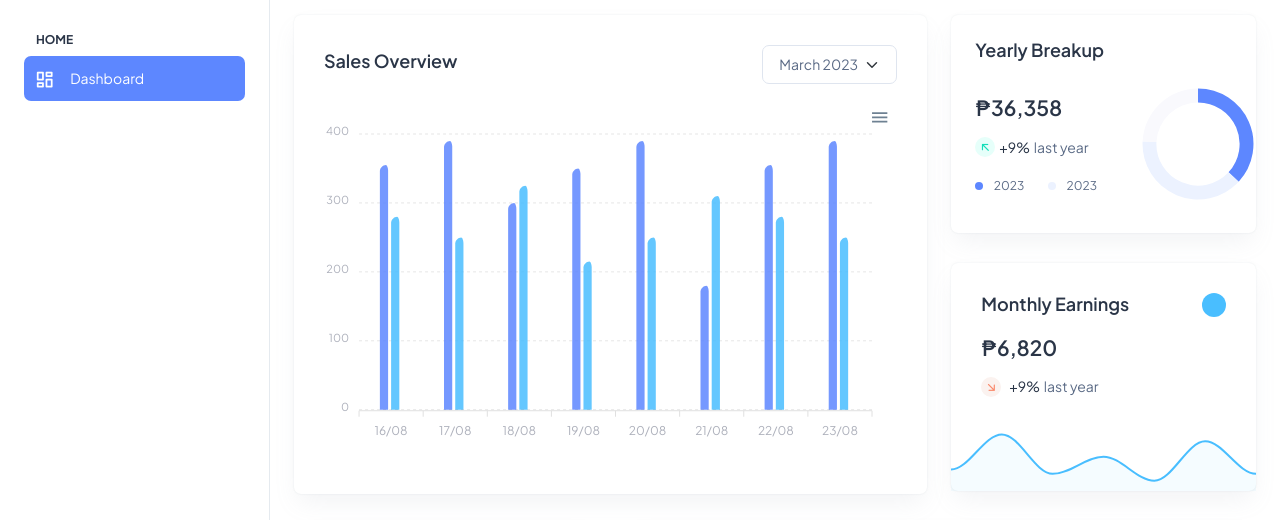
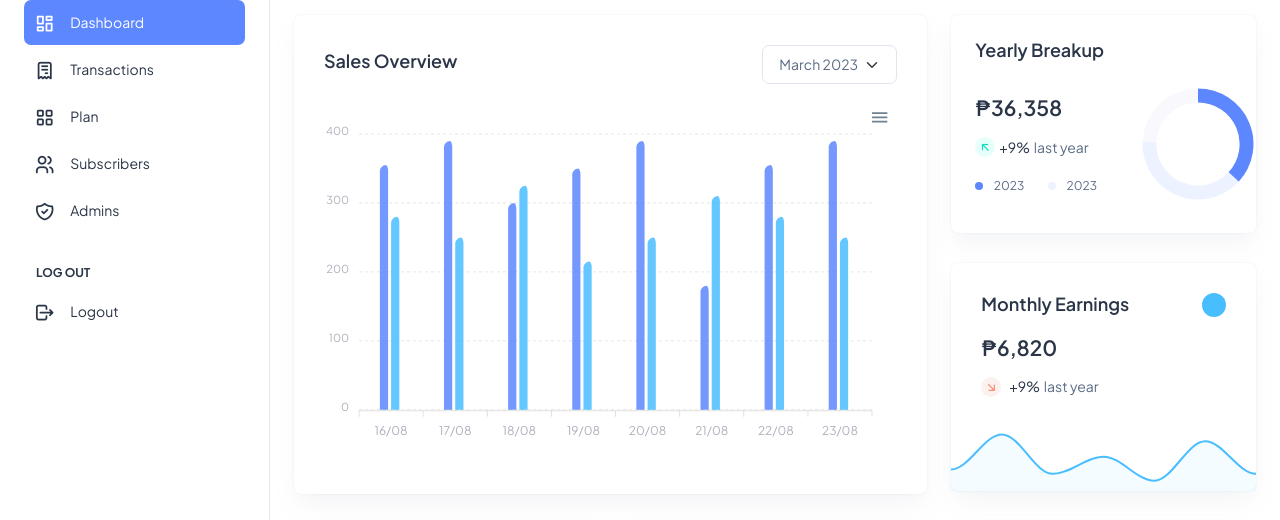
Before and after one commit to ArcDatario/angeleyes, a PHP site: page /admin/dashboard in a window 1280 px wide. Shown: the part 70-590 px from the top of the page. Run offline with PHP 8.4, Linux system fonts and the light colour scheme; some libraries are stand-ins or nearby versions.

Commit message:
just revise the nav bar

```diff
--- a/admin/dashboard.php
+++ b/admin/dashboard.php
@@ -99,118 +99,10 @@
             <i class="ti ti-x fs-8"></i>
           </div>
         </div>
+
         <!-- Sidebar navigation-->
-        <nav class="sidebar-nav scroll-sidebar" data-simplebar="">
-          <ul id="sidebarnav">
-            <li class="nav-small-cap">
-              <i class="ti ti-dots nav-small-cap-icon fs-4"></i>
-              <span class="hide-menu">Home</span>
-            </li>
-            <li class="sidebar-item">
-              <a class="sidebar-link" href="./dashboard" aria-expanded="false">
-                <span>
-                  <i class="ti ti-layout-dashboard"></i>
-                </span>
-                <span class="hide-menu">Dashboard</span>
-              </a>
-            </li>
-            <!-- <li class="nav-small-cap">
-              <i class="ti ti-dots nav-small-cap-icon fs-4"></i>
-              <span class="hide-menu">UI COMPONENTS</span>
-            </li>
-            <li class="sidebar-item">
-              <a class="sidebar-link" href="./ui-buttons.php" aria-expanded="false">
-                <span>
-                  <i class="ti ti-article"></i>
-                </span>
-                <span class="hide-menu">Buttons</span>
-              </a>
-            </li>
-            <li class="sidebar-item">
-              <a class="sidebar-link" href="./ui-alerts.php" aria-expanded="false">
-                <span>
-                  <i class="ti ti-alert-circle"></i>
-                </span>
-                <span class="hide-menu">Alerts</span>
-              </a>
-            </li> -->
-            <!-- <li class="sidebar-item">
-              <a class="sidebar-link" href="./ui-card.php" aria-expanded="false">
-                <span>
-                  <i class="ti ti-cards"></i>
-                </span>
-                <span class="hide-menu">Card</span>
-              </a>
-            </li>
-            <li class="sidebar-item">
-              <a class="sidebar-link" href="./ui-forms.php" aria-expanded="false">
-                <span>
-                  <i class="ti ti-file-description"></i>
-                </span>
-                <span class="hide-menu">Forms</span>
-              </a>
-            </li>
-            <li class="sidebar-item">
-              <a class="sidebar-link" href="./ui-typography.php" aria-expanded="false">
-                <span>
-                  <i class="ti ti-typography"></i>
-                </span>
-                <span class="hide-menu">Typography</span>
-              </a>
-            </li> -->
-            <!-- <li class="nav-small-cap">
-              <i class="ti ti-dots nav-small-cap-icon fs-4"></i>
-              <span class="hide-menu">AUTH</span>
-            </li>
-            <li class="sidebar-item">
-              <a class="sidebar-link" href="./authentication-login.php" aria-expanded="false">
-                <span>
-                  <i class="ti ti-login"></i>
-                </span>
-                <span class="hide-menu">Login</span>
-              </a>
-            </li>
-            <li class="sidebar-item">
-              <a class="sidebar-link" href="./authentication-register.php" aria-expanded="false">
-                <span>
-                  <i class="ti ti-user-plus"></i>
-                </span>
-                <span class="hide-menu">Register</span>
-              </a>
-            </li> -->
-            <!-- <li class="nav-small-cap">
-              <i class="ti ti-dots nav-small-cap-icon fs-4"></i>
-              <span class="hide-menu">EXTRA</span>
-            </li>
-            <li class="sidebar-item">
-              <a class="sidebar-link" href="./icon-tabler.php" aria-expanded="false">
-                <span>
-                  <i class="ti ti-mood-happy"></i>
-                </span>
-                <span class="hide-menu">Icons</span>
-              </a>
-            </li>
-            <li class="sidebar-item">
-              <a class="sidebar-link" href="./sample-page.php" aria-expanded="false">
-                <span>
-                  <i class="ti ti-aperture"></i>
-                </span>
-                <span class="hide-menu">Sample Page</span>
-              </a>
-            </li> -->
-          </ul>
-           <!-- <div class="unlimited-access hide-menu bg-light-primary position-relative mb-7 mt-5 rounded">
-            <div class="d-flex">
-                 <div class="unlimited-access-title me-3">
-                <h6 class="fw-semibold fs-4 mb-6 text-dark w-85">Upgrade to pro</h6>
-                <a href="https://adminmart.com/product/CitiCable-bootstrap-5-admin-template/" target="_blank" class="btn btn-primary fs-2 fw-semibold lh-sm">Buy Pro</a>
-              </div>
-              <div class="unlimited-access-img">
-                <img src="assets/images/backgrounds/rocket.png" alt="" class="img-fluid">
-              </div>
-            </div>
-          </div> -->
-        </nav>
+         <?php include "includes/navbar.php";?>
+
         <!-- End Sidebar navigation -->
       </div>
       <!-- End Sidebar scroll-->
--- /dev/null
+++ b/admin/includes/navbar.php
@@ -0,0 +1,58 @@
+
+        <nav class="sidebar-nav scroll-sidebar" data-simplebar="">
+          <ul id="sidebarnav">
+            <li class="sidebar-item">
+              <a class="sidebar-link" href="./dashboard" aria-expanded="false">
+                <span>
+                  <i class="ti ti-layout-dashboard"></i>
+                </span>
+                <span class="hide-menu">Dashboard</span>
+              </a>
+            </li>
+            <li class="sidebar-item">
+              <a class="sidebar-link" href="./transactions.php" aria-expanded="false">
+                <span>
+                  <i class="ti ti-receipt"></i>
+                </span>
+                <span class="hide-menu">Transactions</span>
+              </a>
+            </li>
+            <li class="sidebar-item">
+              <a class="sidebar-link" href="./plan.php" aria-expanded="false">
+                <span>
+                  <i class="ti ti-layout-grid"></i>
+                </span>
+                <span class="hide-menu">Plan</span>
+              </a>
+            </li>
+            <li class="sidebar-item">
+              <a class="sidebar-link" href="./subscribers.php" aria-expanded="false">
+                <span>
+                  <i class="ti ti-users"></i>
+                </span>
+                <span class="hide-menu">Subscribers</span>
+              </a>
+            </li>
+            <li class="sidebar-item">
+              <a class="sidebar-link" href="./admins.php" aria-expanded="false">
+                <span>
+                  <i class="ti ti-shield-check"></i>
+                </span>
+                <span class="hide-menu">Admins</span>
+              </a>
+            </li>
+            <li class="nav-small-cap">
+              <i class="ti ti-dots nav-small-cap-icon fs-4"></i>
+              <span class="hide-menu">LOG OUT</span>
+            </li>
+            <li class="sidebar-item">
+              <a class="sidebar-link" href="./logout.php" aria-expanded="false">
+                <span>
+                  <i class="ti ti-logout"></i>
+                </span>
+                <span class="hide-menu">Logout</span>
+              </a>
+            </li>
+          </ul>
+
+        </nav>
```
Also changed, not shown: admin/backup/navbar.php (added, +112 -0 lines).
